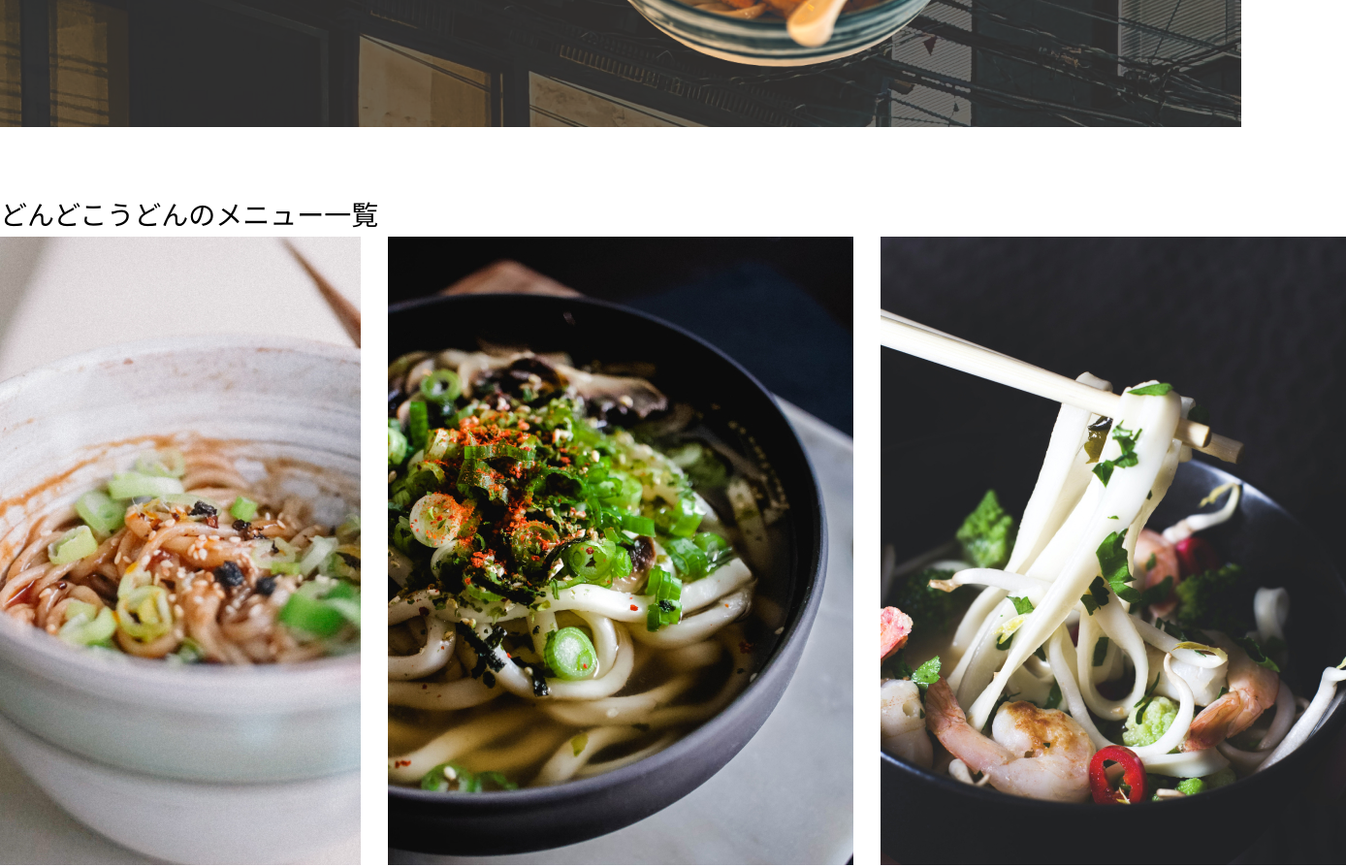
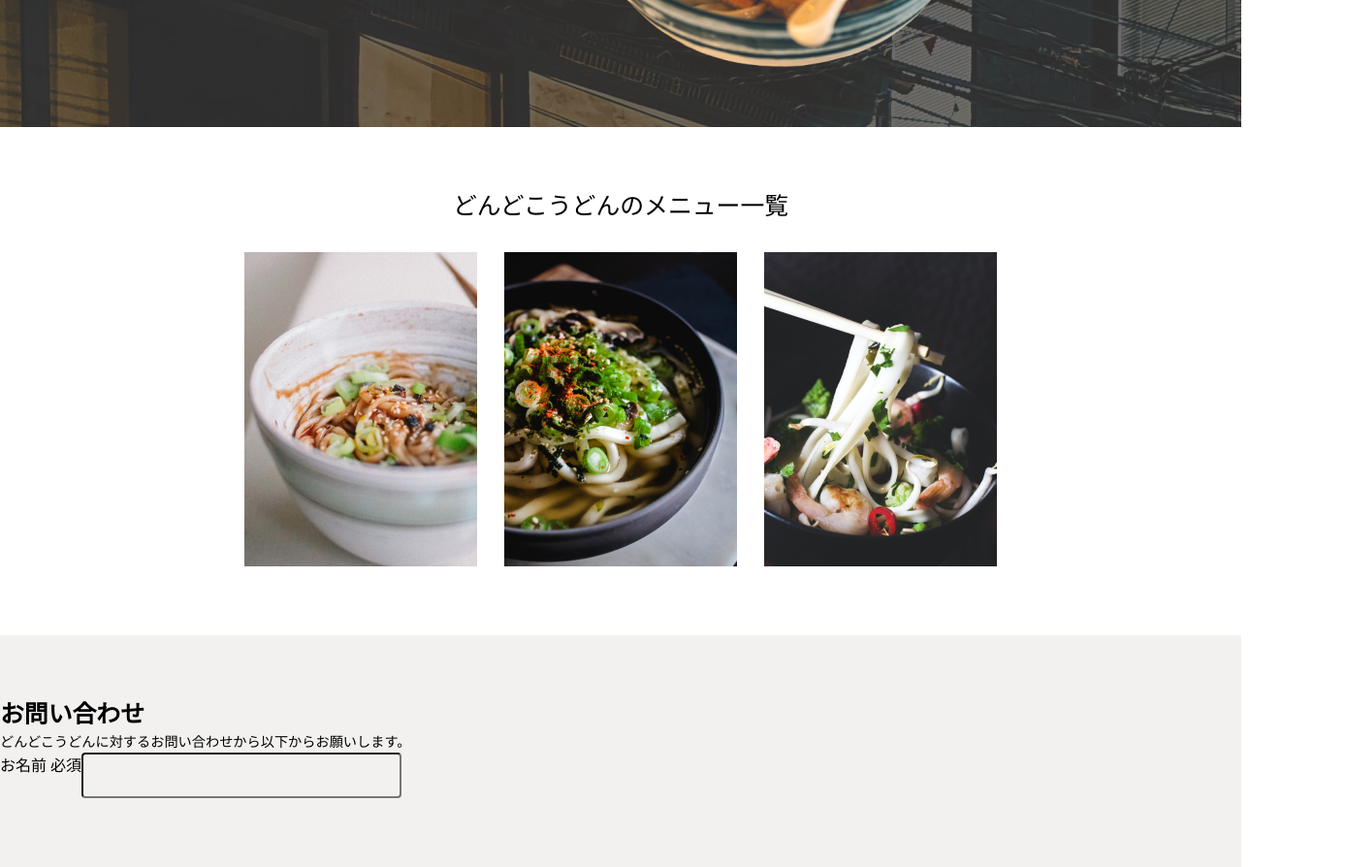
Before and after one commit to ren12123/coding-practice-01, a plain HTML site: page index.html in a window 1280 px wide. Shown: the part 340-1234 px from the top of the page at 97% size, 1388 px wide, since content can reach past the window. Drawn offline with Linux system fonts and the light colour scheme; a web font is replaced by a local one.

Commit message:
formの骨組み

```diff
--- a/assets/css/style.css
+++ b/assets/css/style.css
@@ -33,7 +33,8 @@ header {
 }
 
 section {
-    padding-top: 72px;
+    padding-top: clamp(26px,5vw,72px);
+    padding-bottom: clamp(30px,5.56vw,80px);
 }
 
 .header_cv {
@@ -84,18 +85,68 @@ section.hero {
     object-fit: cover; /* 画像が歪まないように調整 */
 }
 
+.second_content {
+    display: flex;
+    flex-direction: column;
+    align-items: center;
+    gap: clamp(16px,2.22vw,32px);
+}
+
+
 .menu {
-    font-size: 28px;
+    font-size: clamp(20px,1.94vw,28px);
     line-height: 1.46;
+}
+
+.sp-menu {
+    display: none;
 }
 
 .menu-picture {
     display: flex;
-    justify-content: center;
     gap: clamp(16px,2.22vw,32px);
 }
 
+.menu-img {
+    max-width: 240px;
+}
 
+.contact {
+    background-color: #F2F1F0;
+}
+
+.main-tell {
+    font-size: clamp(20px,1.94vw,28px);
+    line-height: 1.46;
+}
+
+.second-tell {
+    font-size: clamp(14px,1.11vw,16px);
+    line-height: 1.4375;
+}
+
+.form_item {
+    display: flex;
+}
+
+.form_input {
+  /* サイズの指定：PCでの最大幅を固定しつつ、スマホで縮むようにする */
+  width: 100%;
+  max-width: 330px;
+  height: 47px;
+
+  /* 余白とボックスサイズ（これがないとpaddingでサイズがズレます） */
+  box-sizing: border-box;
+  padding: 0 12px;
+
+  /* 見た目の装飾 */
+  background-color: #F2F1F0; /* 親の .contact 背景色と同じにする */
+  border-radius: 4px;        /* 角の半径 */
+
+  /* デフォルトのスタイルをリセット（特にiPhone対策） */
+  appearance: none;
+  -webkit-appearance: none;
+}
 
 @media (max-width: 768px) {
 
@@ -110,4 +161,14 @@ section.hero {
     height: 100%;   /* 比率を維持して高さを自動調整 */
     max-width: 375px; /* 必要以上に大きくならないようガード */
   }
+
+.sp-menu {
+    display: inline;
 }
+
+  .menu-picture {
+    display: flex;
+    flex-direction: column;
+    gap: 16px;
+}
+}
--- a/index.html
+++ b/index.html
@@ -30,7 +30,7 @@
 
         <section class="second">
             <div class="second_content">
-                <p class="menu">どんどこうどんのメニュー一覧</p>
+                <p class="menu">どんどこうどんの<br class="sp-menu">メニュー一覧</p>
 
                 <div class="menu-picture">
                     <img class="left-menu menu-img" src="./imges/menu1-left.jpg" alt="hidari">
@@ -40,6 +40,29 @@
             </div>
         </section>
 
+        <section class="contact">
+            <div class="contact_content">
+                <div class="main-contact">
+                    <h2 class="main-tell">お問い合わせ</h2>
+                    <p class="second-tell">どんどこうどんに対するお問い合わせから以下からお願いします。</p>
+                </div>
+
+                <div class="form">
+                    <div class="form_item">
+                        <div class="form_label_group">
+                            <lavel for="name" class="name">お名前</label>
+                            <span class="nes_box">必須</span>
+                        </div>
+                        <input type="text" id="name" name="name" class="form_input">
+                    </div>
+
+
+                </div>
+            </div>
+
+
+        </section>
+
 
     </main>
 
```
